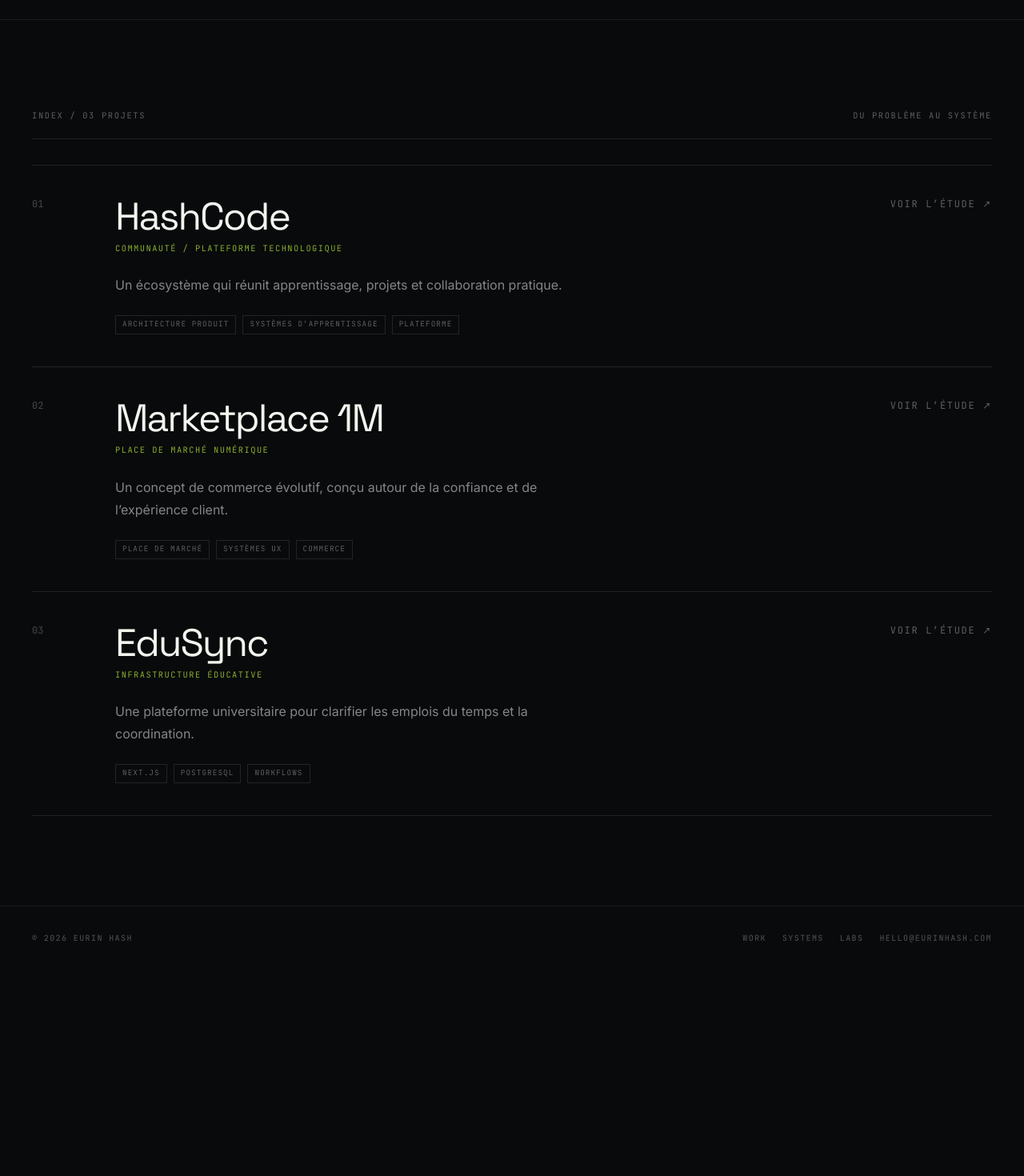
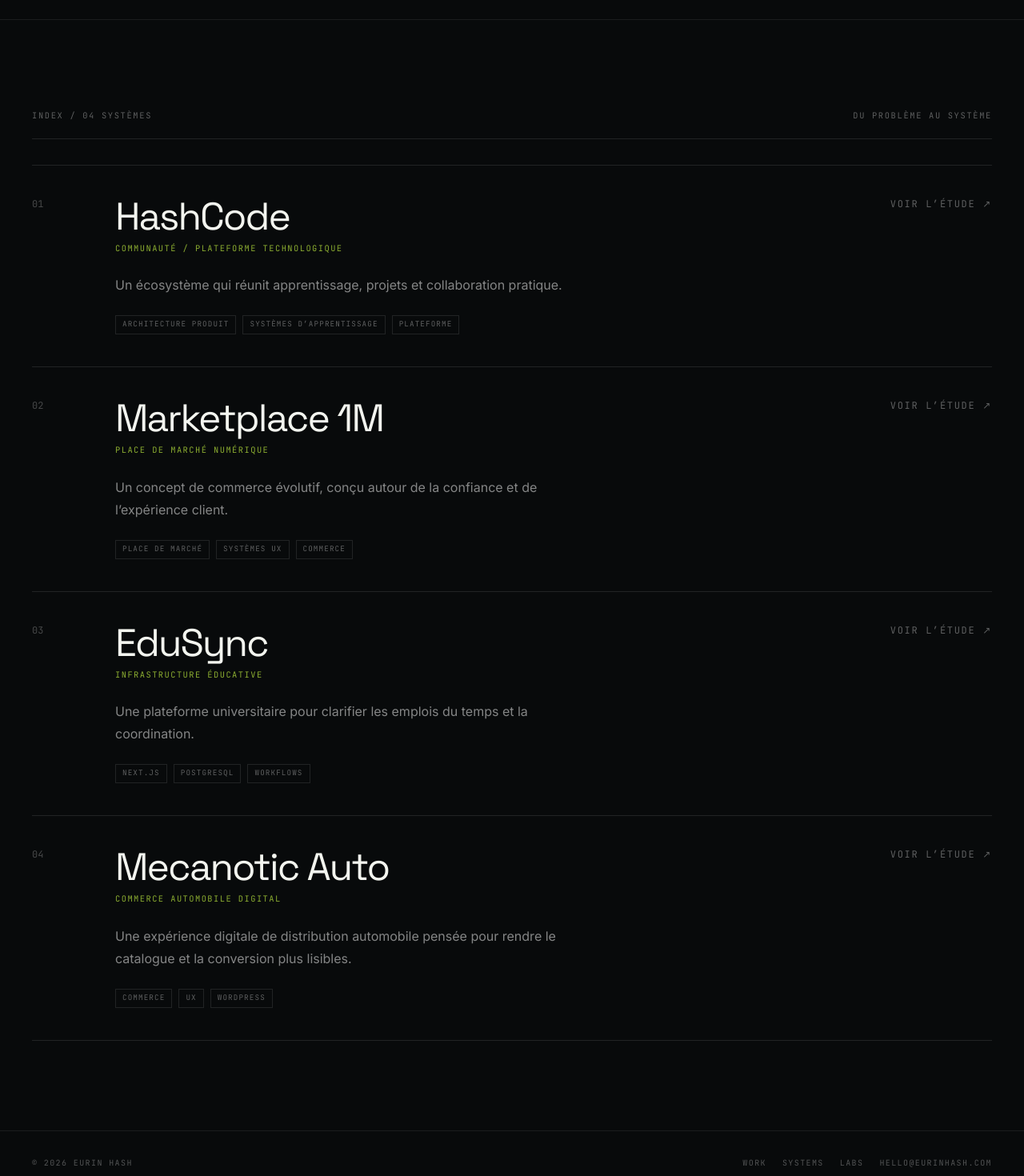
Before and after one commit to digitaleflex/eurinhash-portofolio, a Next.js app: page /work in a window 1280 px wide. Shown: the part 560-2030 px from the top of the page at 80% size. Before the commit the page ends 1772 px from the top, so only its background shows below. Built offline with nearby package versions, Linux system fonts and the light colour scheme.

Commit message:
content: add Mecanotic Auto system

```diff
--- a/app/work/page.tsx
+++ b/app/work/page.tsx
@@ -23,6 +23,13 @@ const work = [
     href: "/work/edusync",
     areas: ["Next.js", "PostgreSQL", "Workflows"],
   },
+  {
+    name: "Mecanotic Auto",
+    type: "Commerce automobile digital",
+    summary: "Une expérience digitale de distribution automobile pensée pour rendre le catalogue et la conversion plus lisibles.",
+    href: "/work/mecanotic-auto",
+    areas: ["Commerce", "UX", "WordPress"],
+  },
 ];
 
 export default function Work() {
@@ -31,7 +38,7 @@ export default function Work() {
       <PageHero eyebrow="02 / Projets" title="Projets sélectionnés" description="Des projets où l’intention produit, les décisions d’ingénierie et l’architecture des systèmes se rencontrent." />
       <section className="mx-auto max-w-7xl px-6 py-20 md:px-10 md:py-28">
         <div className="mb-8 flex items-center justify-between border-b border-white/[0.1] pb-5 font-mono text-[0.65rem] uppercase tracking-[0.16em] text-white/35">
-          <span>Index / 03 projets</span>
+          <span>Index / 04 systèmes</span>
           <span>Du problème au système</span>
         </div>
         <div className="divide-y divide-white/[0.1] border-y border-white/[0.1]">
```
